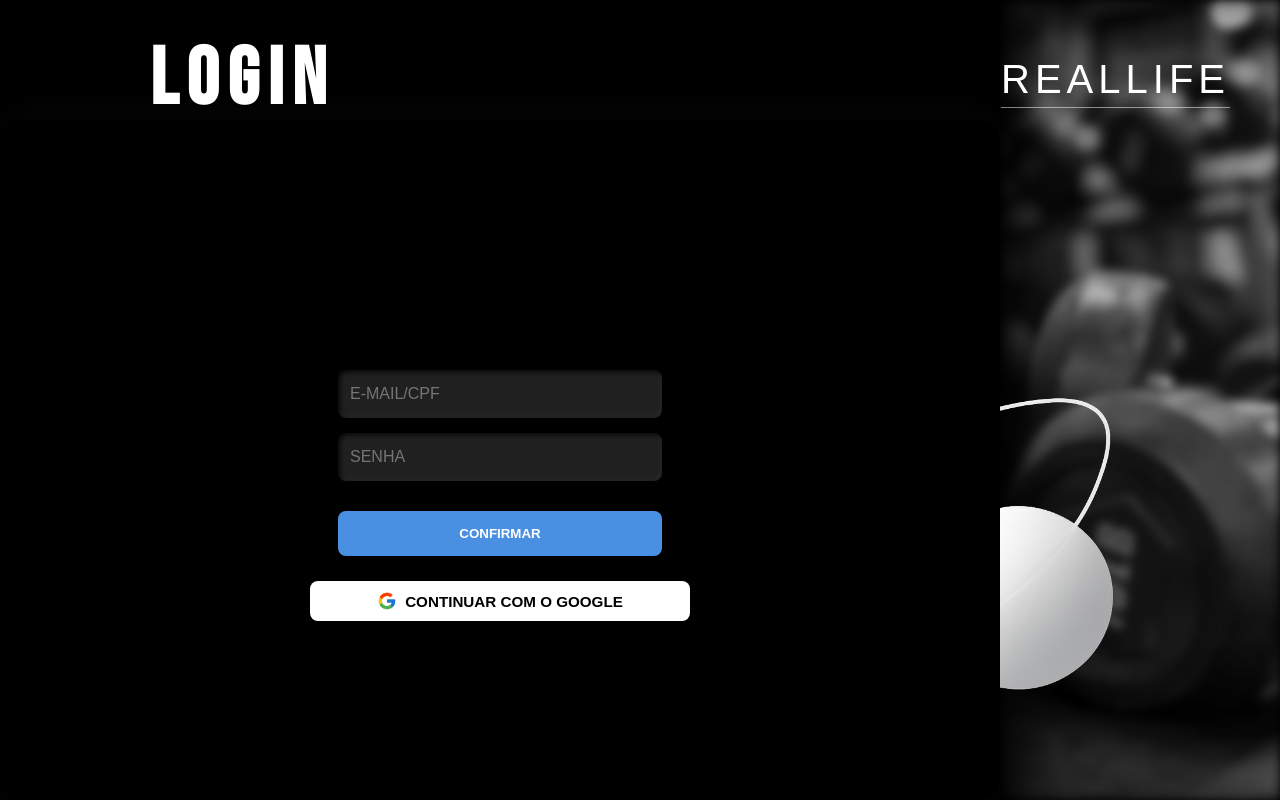
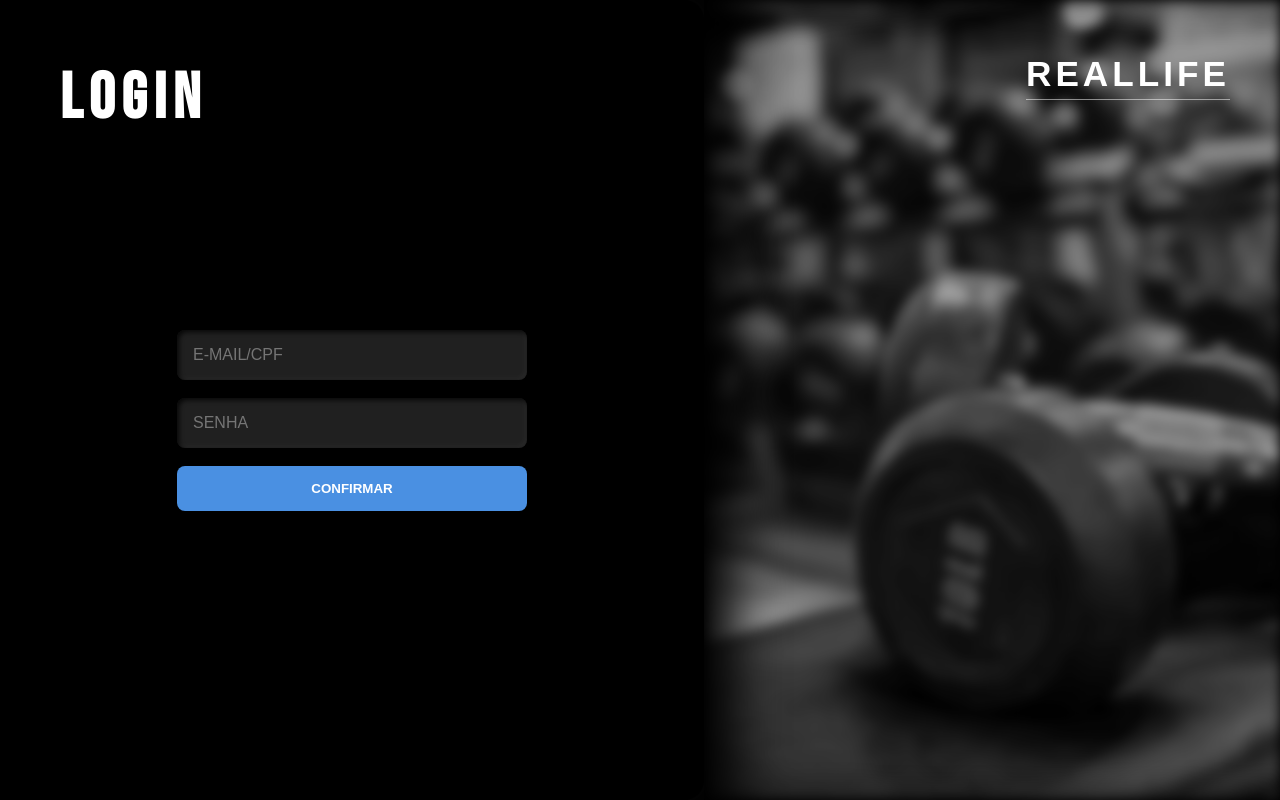
Before and after one commit to lanser-dos-programa/Projeto-Reallife, an Angular app in the folder front/frontend/: page /login in a window 1280 px wide. Built offline with nearby package versions, Linux system fonts and the light colour scheme.

Commit message:
Login conectando

```diff
--- a/front/frontend/src/app/modules/login/login.component.css
+++ b/front/frontend/src/app/modules/login/login.component.css
@@ -1,11 +1,13 @@
 @import url('https://fonts.googleapis.com/css2?family=Bebas+Neue&display=swap');
 
 :host {
-    display: block; /* Garante que o componente ocupe o espaço total */
+  display: block;
   height: 100vh;
 }
 
-/* CONTAINER PRINCIPAL: Garante que as colunas dividam a tela corretamente */
+/* ---------------------------------------------------- */
+/* CONTAINER PRINCIPAL */
+/* ---------------------------------------------------- */
 .login-container {
   display: flex;
   height: 100vh;
@@ -13,107 +15,73 @@
   color: white;
   font-family: 'Poppins', sans-serif;
   background-color: #000;
+  overflow: hidden;
 }
 
 /* ---------------------------------------------------- */
-/* 1. CAIXA DE LOGIN (Coluna da Esquerda com Sombra) */
+/* LADO ESQUERDO – LOGIN (MAIOR) */
 /* ---------------------------------------------------- */
 .login-box {
-    /* Mantenha a largura da coluna esquerda */
-    max-width: 1000px;
-    width: 90vw;
+  width: 55%; /* AUMENTADO */
+  min-width: 450px;
 
   display: flex;
   flex-direction: column;
-    /* Altera o justify-content para empurrar o conteúdo para o topo */
-    justify-content: flex-start;
+  justify-content: center; /* CENTRALIZA NA ALTURA */
   align-items: center;
 
-    /* Altura e Margem ajustadas para centralizar a caixa na vertical */
-    height: 85vh; /* Diminuído para dar mais margem vertical visível */
-    margin: 15vh auto; /* 100vh - 85vh = 15vh. 15vh / 2 = 7.5vh de margem em cima/baixo */
+  padding: 80px 0;
 
   background: #000;
-    padding: 0;
   position: relative;
-    overflow: hidden;
 
-    /* EFEITO DE SOMBRA (Mantenha o seu estilo Neumorfismo) */
   box-shadow:
-        /* Sombra principal externa (preto) */
     -10px 0px 30px rgba(0, 0, 0, 0.9),
-        /* Sombra sutil de contorno/luz branca (a borda brilhante sutil) */
     0 0 50px rgba(255, 255, 255, 0.05);
 
-    /* ARREDONDAMENTO DO CARD */
-    border-radius: 20px;
-}
-/* 2. TÍTULO LOGIN */
-
-/* ---------------------------------------------------- */
-.login-title {
-    font-size: 5rem;
-    letter-spacing: 9px;
-    font-weight: 900;
-    font-family: 'Bebas Neue';
-    /* Reposicionamento ABSOLUTO relativo ao .login-container */
-    position: absolute;
-    top: 5vh; /* Alinha com a margem superior do .login-box */
-    left: 150px; /* Alinha com o padding lateral do .login-box */
-    color: #FFFFFF;
-    margin: 0;
-    line-height: 1;
-    z-index: 10; /* Garante que fique sobre qualquer coisa */
+  border-radius: 0 20px 20px 0;
 }
 
-.login-box h2 {
-    font-size: 3rem;
-    letter-spacing: 2px;
-    font-weight: 900;
+/* TÍTULO LOGIN */
+.login-title {
+  font-size: 4rem;
+  letter-spacing: 7px;
+  font-family: 'Bebas Neue';
 
-    /* Reposicionamento ABSOLUTO para o canto superior esquerdo do CARD */
   position: absolute;
-    top: 50px;
-    left: 50px;
-
+  top: 60px;
+  left: 60px;
   margin: 0;
-    line-height: 1;
+  color: #fff;
 }
 
+/* FORMULÁRIO */
+.login-box form {
+  width: 100%;
+  max-width: 350px;
 
-/* 3. FORMULÁRIO (o bloco dos inputs e botões) */
-.login-box form {
-    /* Ajuste para uma largura que pareça mais estreita na referência */
-    max-width: 350px;
   display: flex;
   flex-direction: column;
-    gap: 15px;
-    /* Altera o padding para ajustar a margem interna */
-    padding: 0 60px; /* Aumenta o padding para diminuir a largura dos inputs */
-    /* Cria o espaço no topo do formulário */
-    margin-top: 250px; /* Aumenta este valor para empurrar o form para baixo */
+  gap: 18px;
+
+  margin-top: 40px;
 }
 
-/* 4. INPUTS: Estilo de Fundo e Sombra Interna */
+/* INPUT */
 .login-box input {
   background: #202020;
   border: none;
-    padding: 15px 12px;
+  padding: 16px;
   border-radius: 8px;
-    color: rgb(255, 255, 255);
+  color: white;
   outline: none;
   font-size: 1rem;
-    width: 300px;
-    /* Sombra interna para profundidade (similar ao efeito na imagem) */
-    box-shadow: inset 2px 2px 5px rgba(0, 0, 0, 0.8), inset -2px -2px 5px rgba(255, 255, 255, 0.05);
+
+  box-shadow: inset 2px 2px 5px rgba(0,0,0,0.8),
+              inset -2px -2px 5px rgba(255,255,255,0.05);
 }
 
-.login-box input:focus {
-    border: 1px solid #4a90e2;
-    background: #252525;
-}
-
-/* 5. BOTÃO PRINCIPAL (CONFIRMAR) */
+/* BOTÃO CONFIRMAR */
 .btn-primary {
   background-color: #4a90e2;
   border: none;
@@ -122,142 +90,97 @@
   border-radius: 8px;
   font-weight: 700;
   cursor: pointer;
-    transition: background 0.3s;
   text-transform: uppercase;
-    margin-top: 15px;
   width: 100%;
+  transition: 0.3s;
 }
 
 .btn-primary:hover {
   background-color: #3b7cdb;
 }
 
-/* 6. BOTÃO GOOGLE */
-.btn-google {
-    background-color: white;
-    color: black;
-    padding: 10px;
-    border-radius: 8px;
-    font-weight: 600;
-    border: none;
-    margin-top: 25px;
-    cursor: pointer;
-    transition: 0.3s;
-
-    width: 100%;
-    max-width: 380px;
-    padding: 10px 60px; /* Adiciona padding lateral para alinhamento */
-    box-sizing: border-box;
-    align-self: center;
-
-    display: flex;
-    justify-content: center;
-    align-items: center;
-    gap: 8px;
-    font-size: 0.95rem;
-
-    box-shadow: 0 4px 6px rgba(0, 0, 0, 0.1);
+/* ---------------------------------------------------- */
+/* LADO DIREITO – IMAGEM */
+/* ---------------------------------------------------- */
+.login-image {
+  flex: 1;
+  position: relative;
+  overflow: hidden;
 }
 
-/* ---------------------------------------------------- */
-/* 7. IMAGEM E LOGO (Coluna da Direita) */
-/* ---------------------------------------------------- */
-.login-image {
-    /* Ocupa o restante do espaço */
-    flex: 1;
-    position: relative; /* Essencial para posicionar o ::before */
-    overflow: hidden; /* Garante que o desfoque não vaze nas bordas */
-
-    /* Removido o background-image daqui para movê-lo para o ::before */
-}
-
-/* Pseudo-elemento para a Imagem de Fundo Desfocada */
+/* IMAGEM DESFOCADA */
 .login-image::before {
   content: '';
   position: absolute;
-    top: 0;
-    left: 0;
-    width: 100%;
-    height: 100%;
-
+  inset: 0;
   background: url('../../../assets/academic.jpg') center/cover no-repeat;
-
-    /* APLICA O DESFOQUE (Blur) */
-    filter: blur(5px); /* Ajuste o valor de 5px para mais ou menos desfoque */
-    /* Coloca o fundo desfocado atrás de qualquer conteúdo dentro de .login-image */
-    z-index: 1; /* Valor baixo, mas acima do z-index do contêiner principal */
+  filter: blur(6px);
+  z-index: 1;
 }
 
-/* Opcional: Efeito de Sombra/Gradiente (Colocado acima do desfoque) */
 .login-image::after {
   content: '';
   position: absolute;
-    top: 0;
-    left: 0;
-    width: 100%;
-    height: 100%;
-    background-color: #00000049;
-    /* Gradiente na borda para misturar o preto */
+  inset: 0;
+  background: rgba(0,0,0,0.35);
   box-shadow: inset 40px 0 50px -10px #000;
-
-    /* Coloca o gradiente em uma camada intermediária */
   z-index: 2;
 }
 
-/* Garante que o conteúdo que você colocar dentro de .login-image fique na frente */
 .login-image > * {
   position: relative;
   z-index: 3;
 }
+
 .overlay {
   position: absolute;
-    top: 0;
-    left: 0;
-    right: 0;
-    bottom: 0;
-    /* Overlay mais suave para a imagem aparecer mais */
-    background: rgba(0, 0, 0, 0.4);
+  inset: 0;
 }
 
-/* LOGO REALLIFE: POSICIONAMENTO CORRETO (Topo, alinhado à direita) */
+/* LOGO SUPERIOR DIREITA */
 .logo {
   position: absolute;
   top: 30px;
-    right: 50px; /* Alinhado à direita */
+  right: 50px;
 
-    font-size: 2.5rem;
-    font-weight: 500;
-    letter-spacing: 5px;
-    color: #fff;
-
-    /* Linha branca sutil abaixo do logo */
-    border-bottom: 1px solid rgba(255, 255, 255, 0.5);
+  font-size: 2.2rem;
+  letter-spacing: 4px;
+  border-bottom: 1px solid rgba(255,255,255,0.5);
   padding-bottom: 5px;
 }
 
+/* LOGO GRANDE */
 .logo2 {
   position: absolute;
-    top: 550px;
-    right: 15%; /* Posição à direita na imagem */
-    transform: translateY(-50%);
-    width: 600px;
-    height: 600px;
-    z-index: 10;
+  bottom: 40px;
+  right: 5%;
+  width: 300px;
+  height: auto;
 }
+
+/* ---------------------------------------------------- */
+/* RESPONSIVIDADE */
+/* ---------------------------------------------------- */
 @media (max-width: 900px) {
   .login-container {
     flex-direction: column;
     height: auto;
   }
+
+  .login-image {
+    display: none;
+  }
+
   .login-box {
     width: 100%;
     max-width: 100%;
-                min-width: 0;
-                height: 100vh;
-                margin: 0;
     border-radius: 0;
+    padding: 60px 0;
   }
-            .login-image {
-                display: none; /* Esconde a imagem de fundo em mobile para focar no login */
+
+  .login-title {
+    left: 50%;
+    transform: translateX(-50%);
+    text-align: center;
   }
 }
--- a/front/frontend/src/app/modules/login/login.component.html
+++ b/front/frontend/src/app/modules/login/login.component.html
@@ -1,24 +1,25 @@
 <div class="login-container">
-  <h2 class="login-title">LOGIN</h2>
+
+  <!-- COLUNA DO FORMULÁRIO -->
   <div class="login-box">
-    <form [formGroup]="form" (ngSubmit)="onSubmit()">
+    <h2 class="login-title">LOGIN</h2>
+
+    <form [formGroup]="form" (ngSubmit)="onSubmit()" class="form-area">
       <input type="email" placeholder="E-MAIL/CPF" formControlName="email" />
       <input type="password" placeholder="SENHA" formControlName="senha" />
 
       <button type="submit" class="btn-primary">CONFIRMAR</button>
     </form>
 
-    <button class="btn-google" (click)="loginGoogle()">
-      <img src="../../../assets/google.png" alt="Google Logo" style="width: 20px; height: 20px;" />
-      CONTINUAR COM O GOOGLE
-    </button>
+
   </div>
 
+  <!-- COLUNA DA IMAGEM -->
   <div class="login-image">
     <div class="overlay">
       <h1 class="logo">REALLIFE</h1>
-
       <img src="../../../assets/logo2.png" alt="Logo" class="logo2" />
     </div>
   </div>
+
 </div>
--- a/front/frontend/src/app/modules/login/login.component.ts
+++ b/front/frontend/src/app/modules/login/login.component.ts
@@ -1,7 +1,7 @@
 import { Component } from '@angular/core';
 import { CommonModule } from '@angular/common';
 import { FormBuilder, ReactiveFormsModule, Validators, FormGroup } from '@angular/forms';
-import { Router } from '@angular/router'; // ✅ Import necessário para navegação
+import { Router } from '@angular/router';
 
 @Component({
   selector: 'app-login',
@@ -12,28 +12,85 @@ import { Router } from '@angular/router'; // ✅ Import necessário para navega
 })
 export class LoginComponent {
   form: FormGroup;
+  loading = false;
 
-  constructor(private fb: FormBuilder, private router: Router) { // ✅ injeta o Router
+  constructor(private fb: FormBuilder, private router: Router) {
     this.form = this.fb.group({
-      email: ['', [Validators.required, Validators.email]],
+      email: ['', [Validators.required]],
       senha: ['', Validators.required]
     });
   }
 
+  // -------------------------------------
+  // 🔥 SUBMIT DO LOGIN
+  // -------------------------------------
   onSubmit() {
-    if (this.form.valid) {
-      const { email, senha } = this.form.value;
-      console.log('Tentando login:', email, senha);
+    if (this.form.invalid) {
+      this.form.markAllAsTouched();
+      return;
+    }
 
-      //  Aqui futuramente  vai validar o login com o backend
-      // Se o login for bem-sucedido:
-      this.router.navigate(['/home']); // redireciona para a página Home
-    } else {
-      this.form.markAllAsTouched();
-    }
+    this.loading = true;
+
+    const { email, senha } = this.form.value;
+
+    fetch("http://localhost:8080/login", {
+      method: "POST",
+      headers: { "Content-Type": "application/json" },
+      body: JSON.stringify({ email, senha })
+    })
+      .then(async res => {
+        if (!res.ok) throw new Error("Credenciais inválidas");
+        return await res.json();
+      })
+      .then(usuario => {
+
+        // Garantia de retorno correto
+        if (!usuario || !usuario.tipo) {
+          alert("Usuário ou senha inválidos");
+          return;
+        }
+
+        console.log("Usuário logado:", usuario);
+
+        // -------------------------------
+        // 🔥 REDIRECIONAMENTO POR FUNÇÃO
+        // -------------------------------
+        switch (usuario.tipo.toUpperCase()) {
+
+          case "PROFESSOR":
+            this.router.navigate(["/dashboard"]);
+            break;
+
+          case "ALUNO":
+            this.router.navigate(["/home"], {
+              queryParams: { id: usuario.id, nome: usuario.nome }
+            });
+            break;
+
+          case "NUTRICIONISTA":
+            this.router.navigate(["/escolher-aluno"], {
+              queryParams: { id: usuario.id, nome: usuario.nome }
+            });
+            break;
+
+          default:
+            alert("Tipo de usuário desconhecido");
+        }
+      })
+      .catch((err) => {
+        console.error(err);
+        alert("Erro ao conectar ao servidor");
+      })
+      .finally(() => {
+        this.loading = false;
+      });
   }
 
+  // -------------------------------------
+  //  LOGIN COM GOOGLE (placeholder)
+  // -------------------------------------
   loginGoogle() {
-    console.log('Login com Google ainda não implementado');
+    alert("Login com Google ainda não implementado");
   }
 }
```
Lines whose indentation alone changed are shown as unchanged.
